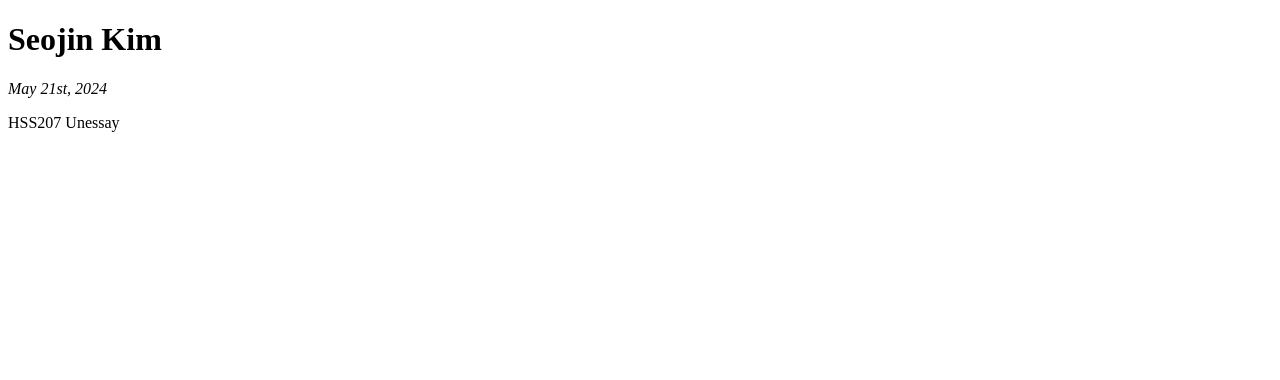
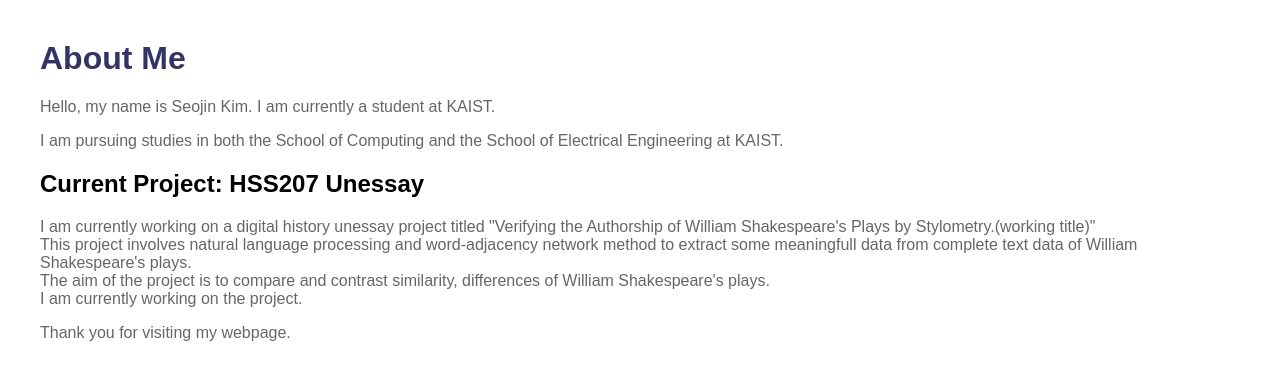
Before and after one commit to steven-seojin-kim/steven-seojin-kim.github.io, a plain HTML site: page index.html in a window 1280 px wide. Drawn offline with Linux system fonts and the light colour scheme.

Commit message:
Third commit

```diff
--- a/index.html
+++ b/index.html
@@ -1,12 +1,38 @@
 <!DOCTYPE html>
-<html>
+<html lang="en">
+<head>
+    <meta charset="UTF-8">
+    <meta name="viewport" content="width=device-width, initial-scale=1.0">
+    <title>Introduction - Seojin Kim</title>
+    <style>
+        body {
+            font-family: Arial, sans-serif;
+            margin: 40px;
+        }
+        h1 {
+            color: #333366;
+        }
+        p {
+            color: #666;
+        }
+    </style>
+</head>
 <body>
-    <h1>
-    Seojin Kim
-    </h1>
-    <em> May 21st, 2024 </em>
-    <p>
-    HSS207 Unessay
-    </p>
+
+    <h1>About Me</h1>
+
+    <p>Hello, my name is Seojin Kim. I am currently a student at KAIST.</p>
+
+    <p>I am pursuing studies in both the School of Computing and the School of Electrical Engineering at KAIST.</p>
+
+    <h2>Current Project: HSS207 Unessay</h2>
+
+    <p>I am currently working on a digital history unessay project titled "Verifying the Authorship of William Shakespeare's Plays by Stylometry.(working title)"<br>
+       This project involves natural language processing and word-adjacency network method to extract some meaningfull data from complete text data of William Shakespeare's plays.<br>
+       The aim of the project is to compare and contrast similarity, differences of William Shakespeare's plays.<br>
+       I am currently working on the project.</p>
+
+    <p>Thank you for visiting my webpage.</p>
+
 </body>
 </html>
```
